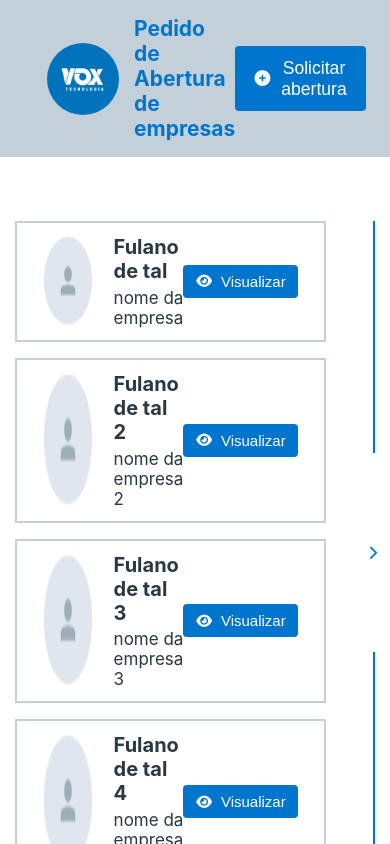
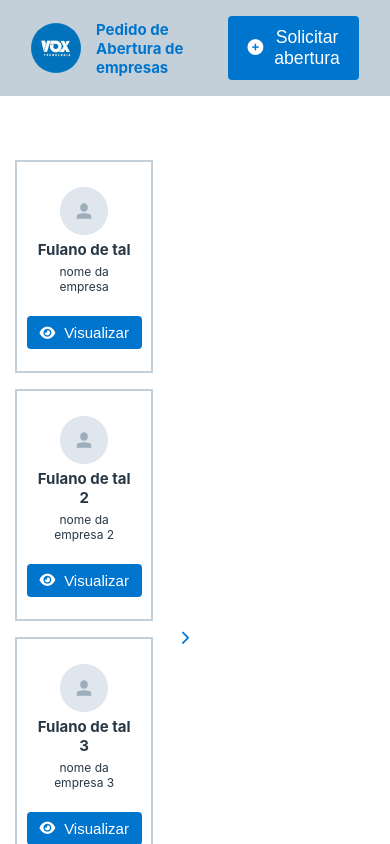
Before and after one commit to allanncruz/open-company, an Angular app: page / in a window 390 px wide. Shown: the top 844 px of the page. Built offline with nearby package versions, Linux system fonts and the light colour scheme; data requests are answered from the project's data file.

Commit message:
feat: responsive

```diff
--- a/src/app/components/navbar/navbar.component.html
+++ b/src/app/components/navbar/navbar.component.html
@@ -6,6 +6,6 @@
         <h1 class="navbar__logo--pagetitle">{{ pageTitle }}</h1>
       </div>
     </a>
-    <app-button icon="fa-solid fa-circle-plus" size="lg" route="/solicitar-abertura">Solicitar abertura</app-button>
+    <app-button class="teste" icon="fa-solid fa-circle-plus" size="lg" route="/solicitar-abertura">Solicitar abertura</app-button>
   </div>
 </nav>
--- a/src/app/components/navbar/navbar.component.scss
+++ b/src/app/components/navbar/navbar.component.scss
@@ -42,3 +42,28 @@
     }
   }
 }
+
+
+
+@media only screen and (max-width: 930px) {
+  .navbar {
+    padding: 1rem;
+
+    &__logo{
+      width: 50px;
+      height: 50px;
+    }
+
+    h1{
+      font-size: 15px;
+    }
+
+    .teste{
+      font-size: 20px;
+      .btn {
+        font-size: 13px;
+        padding: 7px;
+      }
+    }
+  }
+}
--- a/src/app/pages/home/home.component.html
+++ b/src/app/pages/home/home.component.html
@@ -9,7 +9,7 @@
             <p>{{ company.name }}</p>
           </div>
         </div>
-        <div>
+        <div class="companies-btn">
           <app-button icon="fa-solid fa-eye" size="md">Visualizar</app-button>
         </div>
       </div>
--- a/src/app/pages/home/home.component.scss
+++ b/src/app/pages/home/home.component.scss
@@ -3,7 +3,7 @@
 .companies{
   margin-top: 4rem;
   display: grid;
-  grid-template-columns: repeat(auto-fill, minmax(48%, 1fr));
+  grid-template-columns: repeat(auto-fill, minmax(45%, 1fr));
   gap: 1rem;
 
   i.fa-chevron-right{
@@ -86,4 +86,45 @@
       line-height: 25px;
     }
   }
+
+  @media only screen and (max-width: 930px) {
+    .companies{
+
+      &-list{
+        &::before{
+          display: none;
+        }
+      }
+
+      &-item,
+      &-item__info {
+        display: block;
+        padding: 0.75rem 0.6rem;
+        text-align: center;
+
+        img {
+          margin: 0;
+        }
+
+        h4 {
+          font-size: 15px;
+        }
+        p {
+          margin: 0;
+          font-size: 12px;
+        }
+
+      }
+
+
+
+      &-content{
+        padding: 0;
+      }
+
+      &-btn{
+        margin: 10px 0;
+      }
+    }
+  }
 }
```
